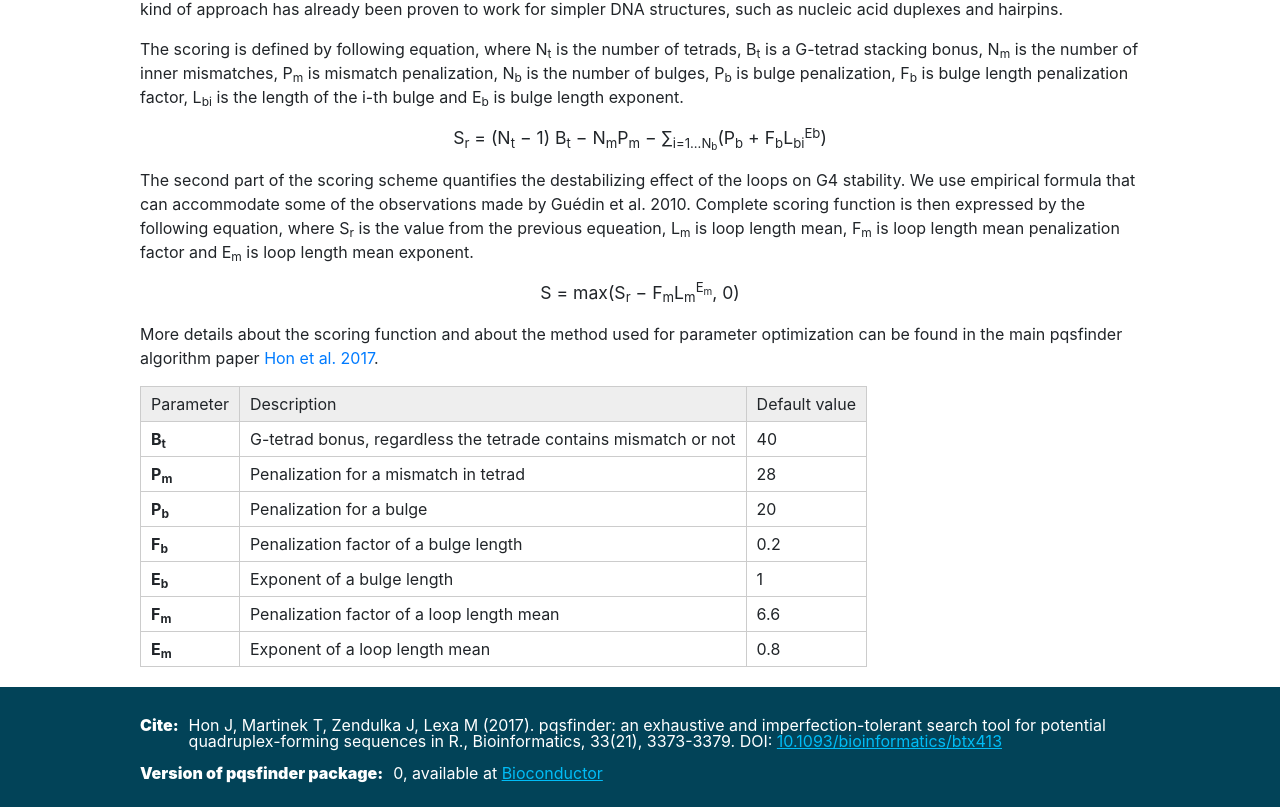
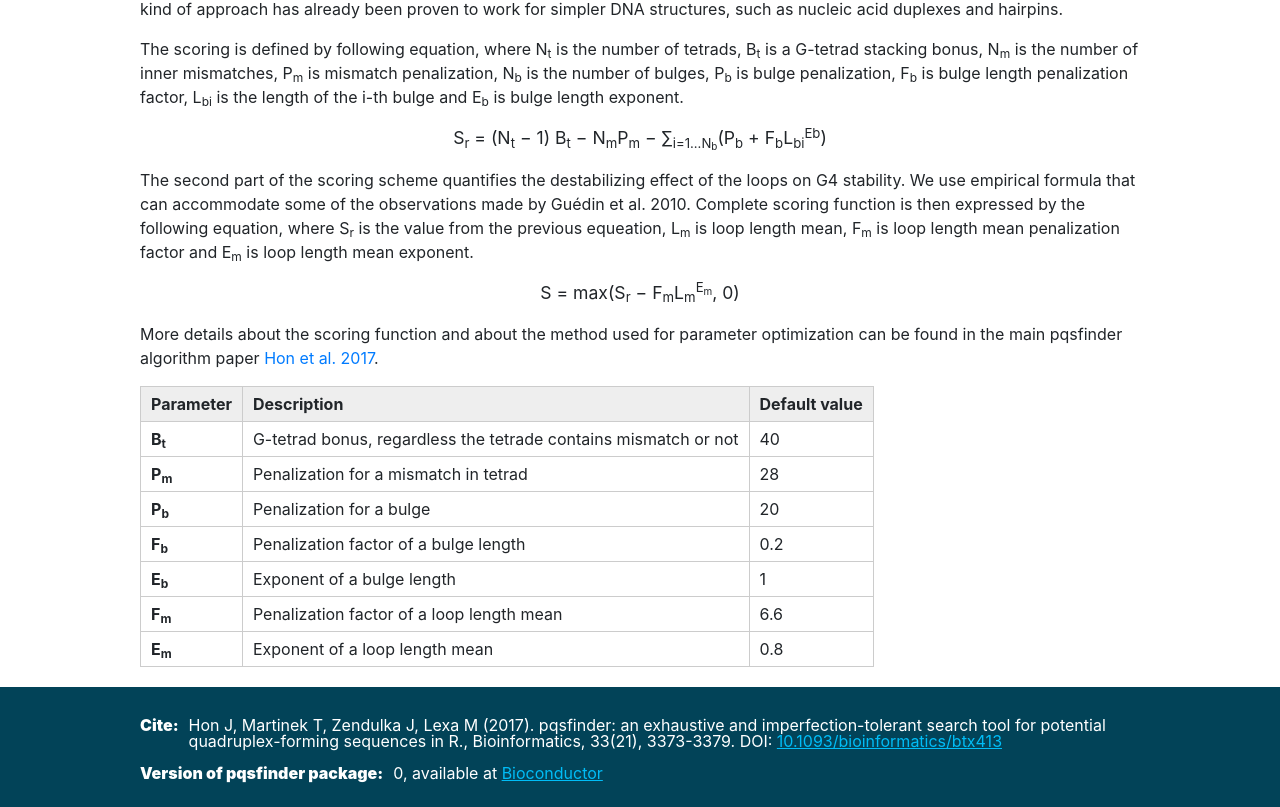
Before and after one commit to dominicenka/pqsfinder-frontend, a React (Create React App) app: page /help in a window 1280 px wide. Shown: the part 2154-2961 px from the top of the page. Built offline with nearby package versions, Linux system fonts and the light colour scheme; no server answers; what flux would draw is missing.

Commit message:
fixed table heading

```diff
--- a/src/pages/Help.js
+++ b/src/pages/Help.js
@@ -143,9 +143,9 @@ class Help extends Component {
                 <table class="optsTable">
                 <thead>
                 <tr>
-                <td>Parameter</td>
-                <td>Description</td>
-                <td>Default value</td>
+                <td><strong>Parameter</strong></td>
+                <td><strong>Description</strong></td>
+                <td><strong>Default value</strong></td>
                 </tr>
                 </thead>
                 <tbody>
```
